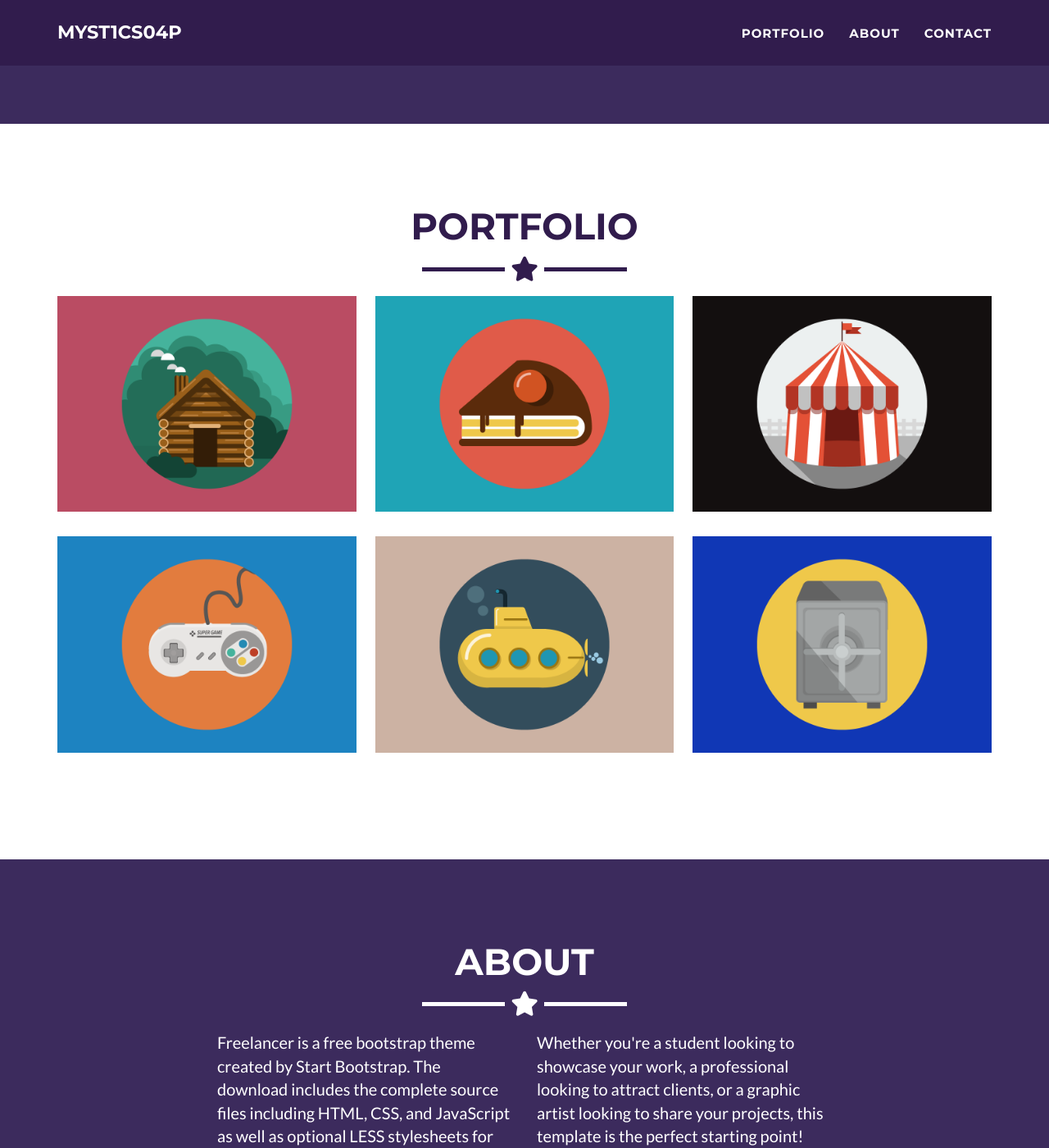
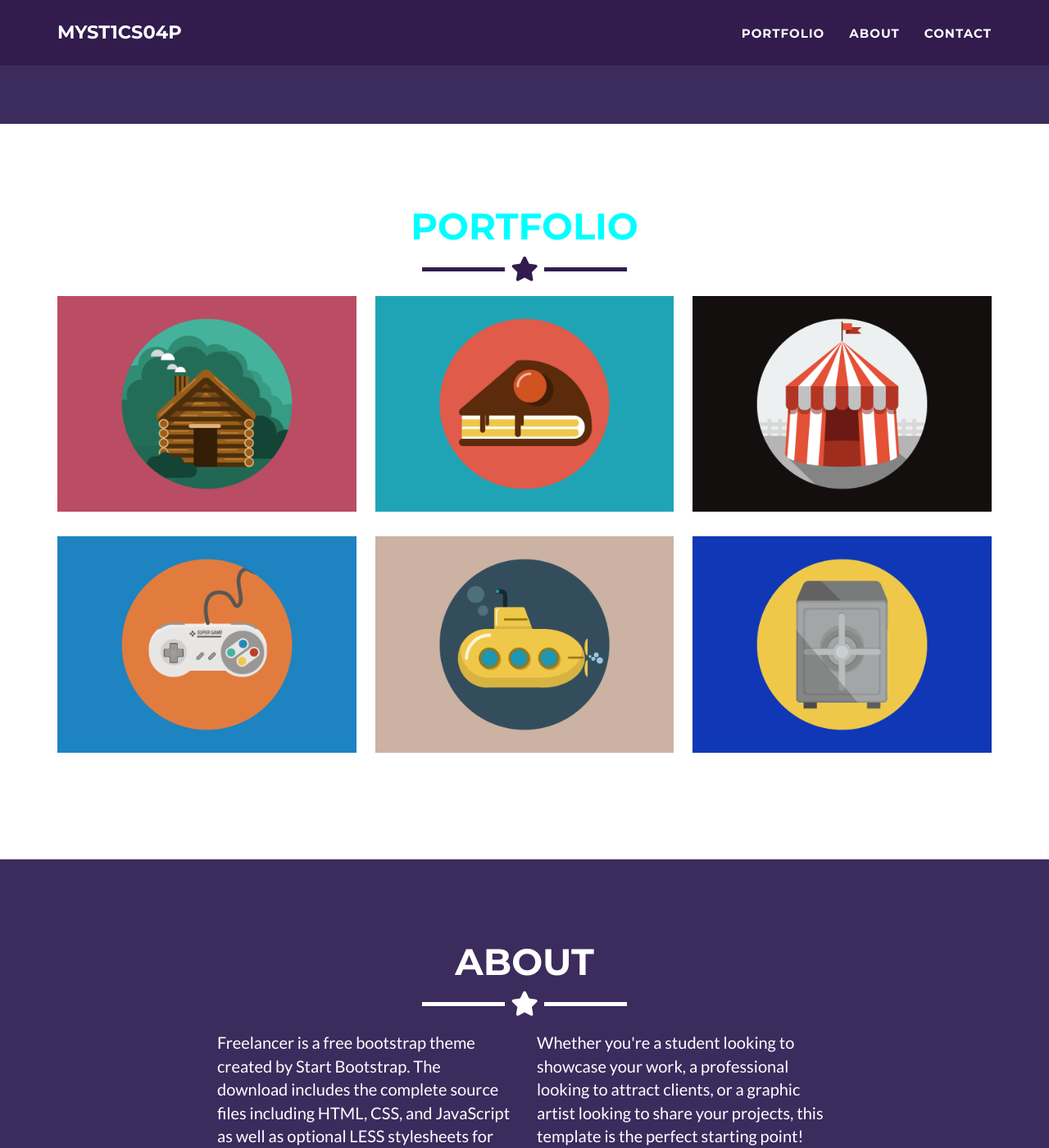
Before and after one commit to Myst1cS04p/Me, a Jekyll site: the page built from _posts/2014-07-18-project-1.markdown, in a window 1280 px wide and 1400 px high, scrolled down 1392 px. Shown: the whole window at 82% size. Built offline with Jekyll 4.4.1, drawn with Linux system fonts in a browser that asks for light colours.

Commit message:
color change test

```diff
--- a/_includes/css/main.css
+++ b/_includes/css/main.css
@@ -173,6 +173,7 @@ header .intro-text .skills {
 
 section {
     padding: 100px 0;
+    color:aqua
 }
 
 section h2 {
```
